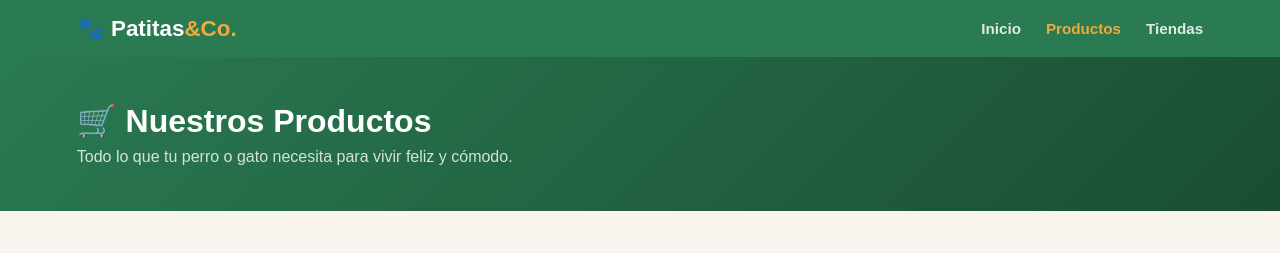
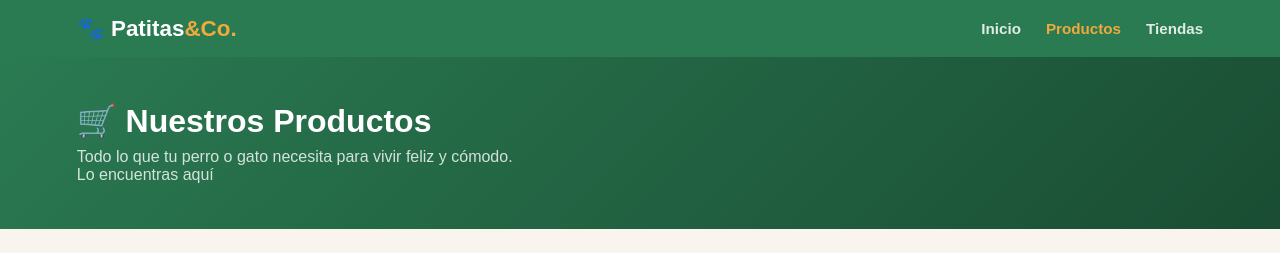
Before and after one commit to lmelendez-tecsup/lab-02-git-ejemplo, a plain HTML site: page productos.html in a window 1280 px wide. Shown: the top 253 px of the page. Drawn offline with Linux system fonts and the light colour scheme.

Commit message:
feature: mejora en productos

```diff
--- a/productos.html
+++ b/productos.html
@@ -73,6 +73,7 @@
   <div class="page-header">
     <h1>🛒 Nuestros Productos</h1>
     <p>Todo lo que tu perro o gato necesita para vivir feliz y cómodo.</p>
+    <p>Lo encuentras aquí</p>
   </div>
 
   <div class="section">
```
